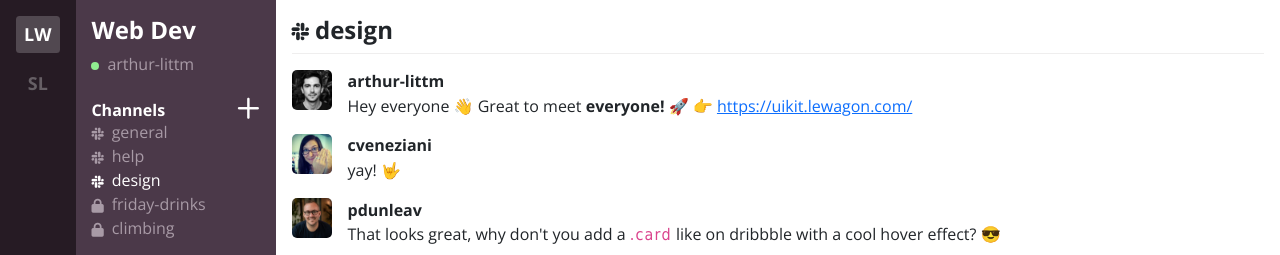
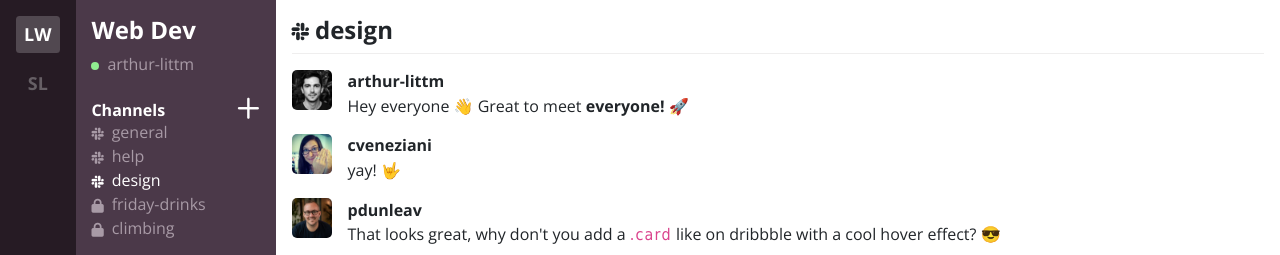
Before and after one commit to TechGiovanni/Slack-Clone, a plain HTML site: page index.html in a window 1280 px wide. Shown: the top 255 px of the page. Drawn offline with nearby package versions, Linux system fonts and the light colour scheme.

Commit message:
Update index.html

```diff
--- a/index.html
+++ b/index.html
@@ -147,7 +147,7 @@
             <img class="avatar" src="images/arthur-littm.jpeg" alt="profile image of user">
             <div class="text-content-box">
               <h4>arthur-littm</h4>
-              <p>Hey everyone 👋 Great to meet <strong>everyone!</strong> 🚀 👉 <a href="https://uikit.lewagon.com/" target="_blank">https://uikit.lewagon.com/</a></p>
+              <p>Hey everyone 👋 Great to meet <strong>everyone!</strong> 🚀 </p>
             </div>
           </div>
 
```
